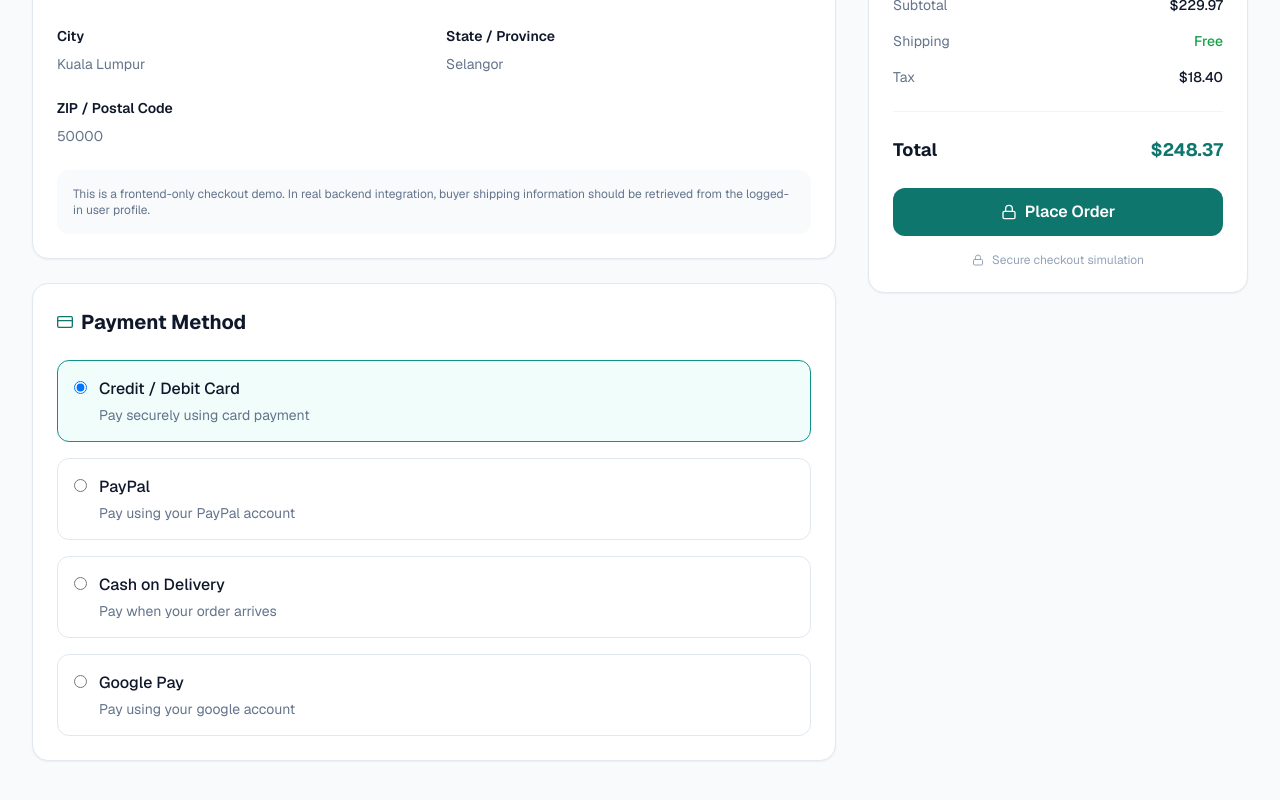
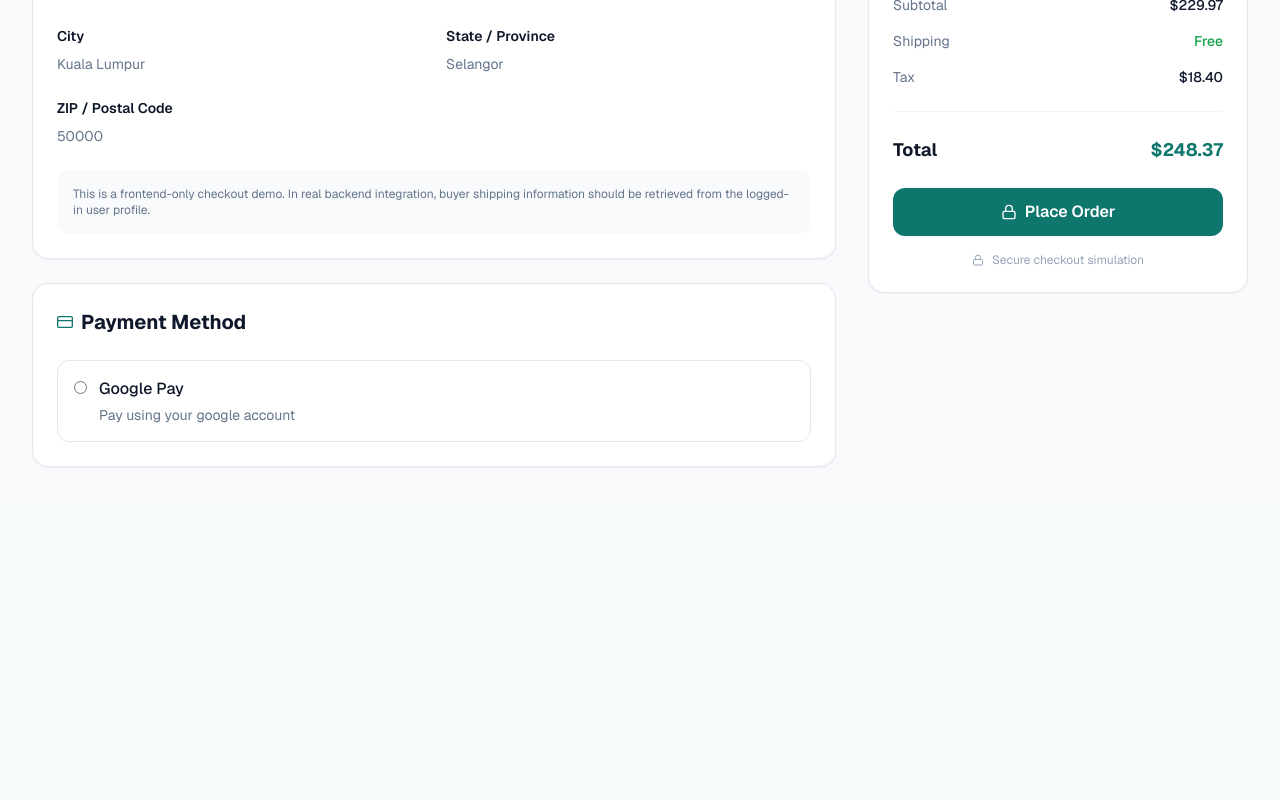
Before and after one commit to jasonkhoo05/Marketplace-Platform, a Next.js app in the folder nexmart/: page /buyer/checkout in a window 1280 px wide. Shown: the part 468-1268 px from the top of the page. After the commit the page ends 975 px from the top, so only its background shows below. Built offline with nearby package versions, Linux system fonts and the light colour scheme; no server answers.

Commit message:
fix: remove redundant payment method

```diff
--- a/nexmart/components/buyer/checkout/PaymentMethodSelector.tsx
+++ b/nexmart/components/buyer/checkout/PaymentMethodSelector.tsx
@@ -18,30 +18,6 @@ export default function PaymentMethodSelector({
       </div>
 
       <div className="space-y-4">
-        <PaymentOption
-          label="Credit / Debit Card"
-          description="Pay securely using card payment"
-          value="card"
-          paymentMethod={paymentMethod}
-          onPaymentMethodChange={onPaymentMethodChange}
-        />
-
-        <PaymentOption
-          label="PayPal"
-          description="Pay using your PayPal account"
-          value="paypal"
-          paymentMethod={paymentMethod}
-          onPaymentMethodChange={onPaymentMethodChange}
-        />
-
-        <PaymentOption
-          label="Cash on Delivery"
-          description="Pay when your order arrives"
-          value="cash"
-          paymentMethod={paymentMethod}
-          onPaymentMethodChange={onPaymentMethodChange}
-        />
-
         <PaymentOption
           label="Google Pay"
           description="Pay using your google account"
--- a/nexmart/types/checkout.ts
+++ b/nexmart/types/checkout.ts
@@ -19,7 +19,7 @@ export type CheckoutCartItem = {
     country: string;
   };
 
-  export type PaymentMethod = "card" | "paypal" | "cash"|"google";
+  export type PaymentMethod = "google";
 
   export type MockOrderStatus =
     | "Cancelled"
```
